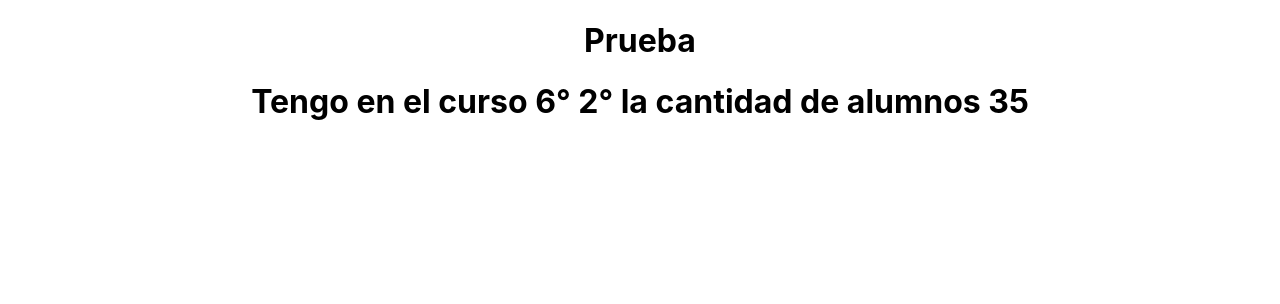
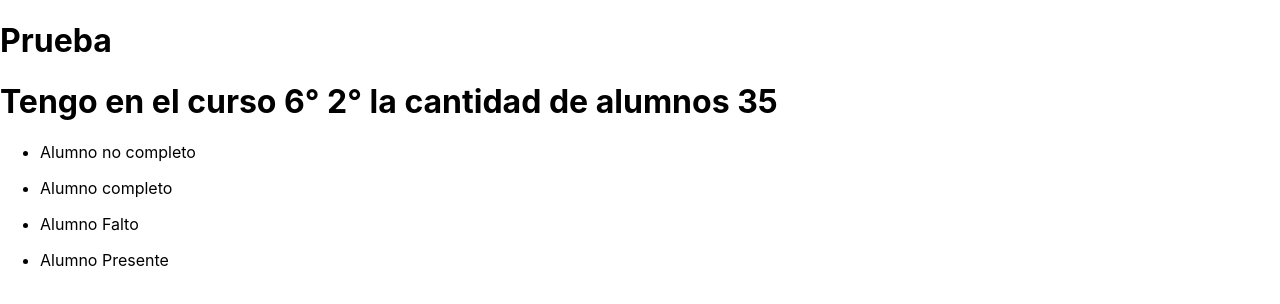
Before and after one commit to ewiedermann/Proyecto-planilla, a React (Create React App) app: page / in a window 1280 px wide. Shown: the top 304 px of the page. Built offline with nearby package versions, Linux system fonts and the light colour scheme.

Commit message:
Configurando los props

```diff
--- a/src/App.jsx
+++ b/src/App.jsx
@@ -1,15 +1,45 @@
-import logo from './logo.svg';
+import React from 'react';
 import './App.css';
 import { AgregarMateria } from './componentes/materia/AgregarMateria'
 import { CantidadAlumno } from './componentes/alumno/CantidadAlumno';
+import { ListarMateria } from './componentes/materia/ListarMateria';
+import { AlumnoItem } from './componentes/alumno/AlumnoItem';
+
+const defaultAlumno = [
+    { text: 'Alumno no completo', completado: false },
+    { text: 'Alumno completo', completado: false },
+    { text: 'Alumno Falto', completado: true },
+    { text: 'Alumno Presente', completado: true },
+];
 
 function App() {
     return (
-        <div className = "App" >
+        <React.Fragment>
             <AgregarMateria/>
             {/* Para enviar los props al componente se hacen así */}
             <CantidadAlumno curso={"6° 2°"} cantidad={35}/>
-        </div>
+
+            <ListarMateria>
+                {/* Genera array desde otro
+                Se puede hacer de esta forma
+
+                {defaultAlumno.map(
+                    return(
+                        <AlumnoItem/>
+                ))}
+                */}
+                {defaultAlumno.map(
+                    alumno =>(
+                        <AlumnoItem
+
+                        key={ alumno.text }
+                        text={ alumno.text }
+                        completado={ alumno.completado }
+                    />
+                ))}
+            </ListarMateria>
+        </React.Fragment>
+
     );
 }
 
--- a/src/componentes/alumno/AlumnoItem.jsx
+++ b/src/componentes/alumno/AlumnoItem.jsx
@@ -1,9 +1,8 @@
-function AlumnoItem(){
+function AlumnoItem(props){
     return(
         <li>
-            <span>V</span>
-            <p>Probar</p>
-            <span>X</span>
+            <p>{ props.text }</p>
+            <span>{ props.completado }</span>
         </li>
     );
 }
```
Also changed, not shown: src/componentes/tema/CantidadTema.jsx (added, +14 -0 lines), src/componentes/materia/ListarMateria.jsx (renamed from src/componentes/materia/ListarAlumno.jsx), src/componentes/tema/ListarTema.jsx (renamed from src/componentes/tema/ListarMateria.jsx).
